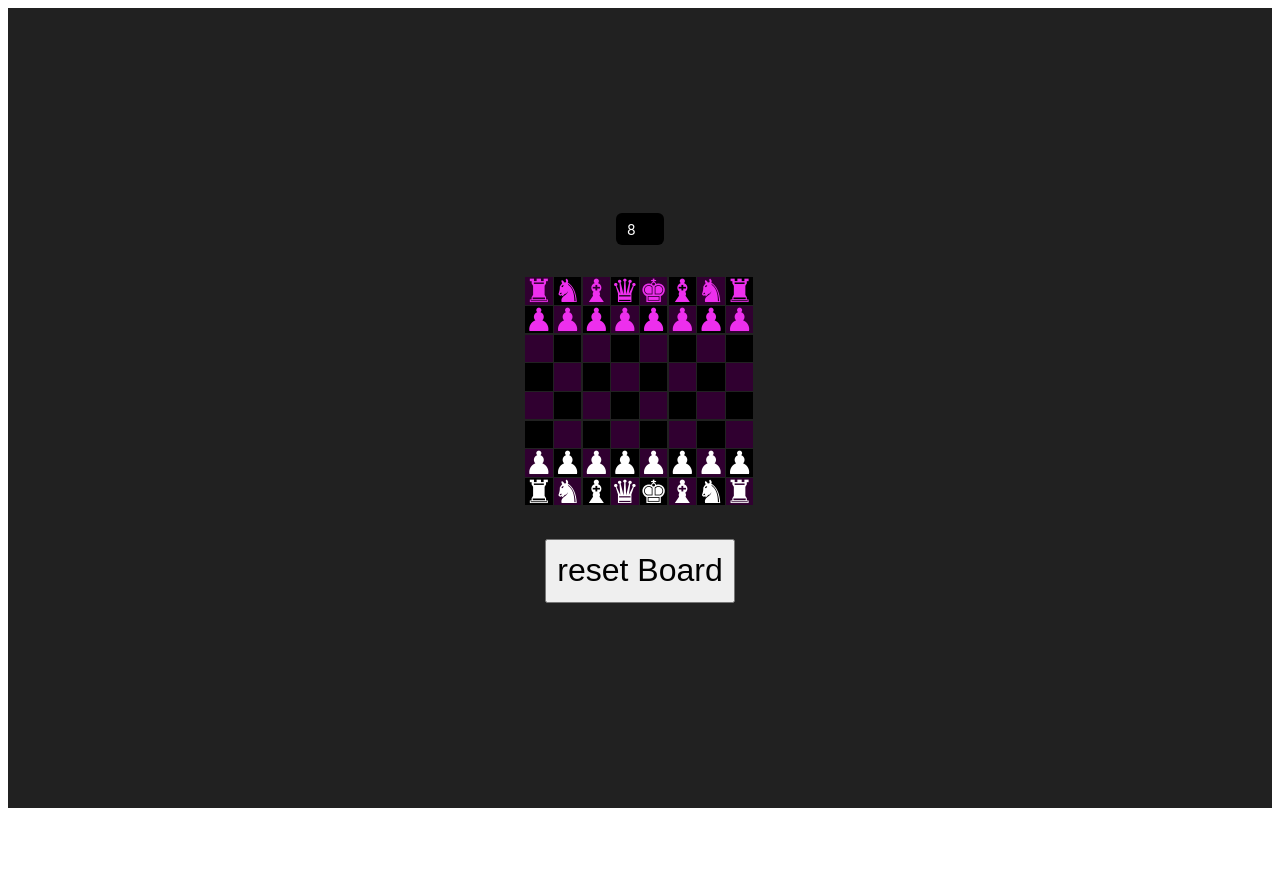
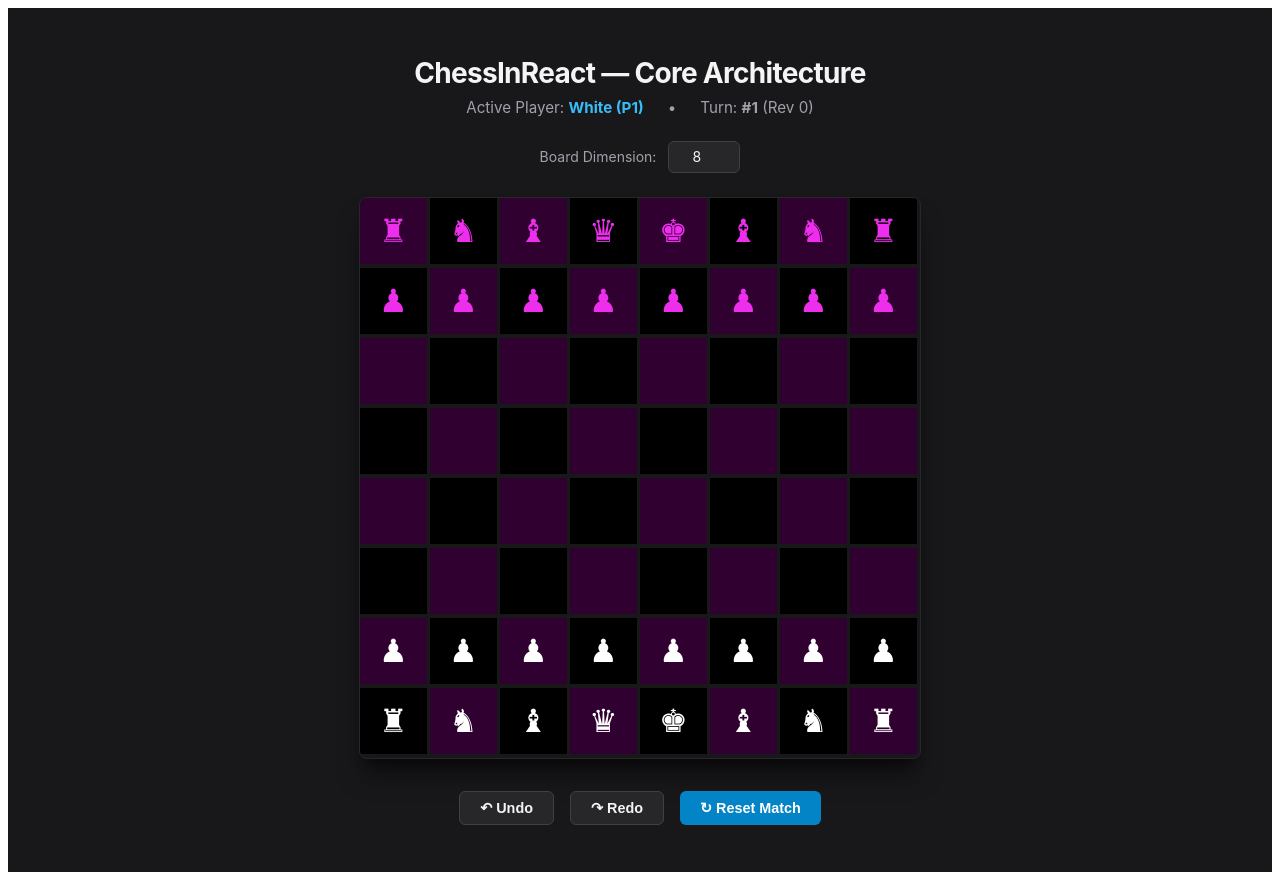
Before and after one commit to PauloSoaf/ChessInReact, a React (Vite) app in the folder ChessInReact/: page / in a window 1280 px wide. Before the commit the page ends 816 px from the top, so only its background shows below. Built offline with nearby package versions, Linux system fonts and the light colour scheme; the HTML template or start-up script is replaced by a standard one.

Commit message:
refactor(app): integrate core store as board source of truth (AUDIT-04)

```diff
--- a/ChessInReact/src/App.tsx
+++ b/ChessInReact/src/App.tsx
@@ -1,95 +1,181 @@
-import { useState } from "react";
-import ChessBoard from "./components/ChessBoard/ChessBoard"
-import { IChessPiece, IChessPieces } from "./Interfaces/Interfaces";
-import { Input } from "antd";
-import { chessPieces } from "./constants/chessPieces";
+import React, { useEffect, useState } from 'react';
+import ChessBoard from './components/ChessBoard/ChessBoard';
+import { Input } from 'antd';
+import { useActivePlayer, useGameActions, useGameStore, useTurnNumber } from './bindings/react/useGameStore';
+import { bootstrapGame } from './core/bootstrap/GameInitializer';
+import { gameStore } from './core/state/gameStore';
 
-const App = () => {
-  const [boardSize, setBoardSize] = useState(8)
+const App: React.FC = () => {
+  const [boardSize, setBoardSize] = useState(8);
 
-  const addColorToPieces = (pieces: IChessPieces, color: string) => {
-    const coloredPieces: IChessPieces = { ...pieces };
-    for (const [key, value] of Object.entries(pieces)) {
-      coloredPieces[key] = { ...value, color: color };
+  const activePlayer = useActivePlayer();
+  const turnNumber = useTurnNumber();
+  const revision = useGameStore((state) => state.domain.revision);
+  const isGameOver = useGameStore((state) => state.domain.isGameOver);
+  const entityCount = useGameStore((state) => Object.keys(state.domain.boardEntities).length);
+
+  const { undo, redo } = useGameActions();
+
+  // Initialize Core match on first mount (AUDIT-04 Single Source of Truth)
+  useEffect(() => {
+    if (entityCount === 0) {
+      bootstrapGame({ targetStore: gameStore });
     }
-    return coloredPieces;
-  }
+  }, [entityCount]);
 
-  // Adicionando a propriedade color às peças brancas e pretas
-  const whiteChessPieces = addColorToPieces(chessPieces, 'white');
-  const blackChessPieces = addColorToPieces(chessPieces, '#ed2fed');
+  const handleReset = () => {
+    bootstrapGame({ targetStore: gameStore });
+  };
 
-  const defaltChessDisplay = [
-    [blackChessPieces.rook, blackChessPieces.knight, blackChessPieces.bishop, blackChessPieces.queen, blackChessPieces.king, blackChessPieces.bishop, blackChessPieces.knight, blackChessPieces.rook],
-    [blackChessPieces.pawn, blackChessPieces.pawn, blackChessPieces.pawn, blackChessPieces.pawn, blackChessPieces.pawn, blackChessPieces.pawn, blackChessPieces.pawn, blackChessPieces.pawn],
-    [chessPieces.none, chessPieces.none, chessPieces.none, chessPieces.none, chessPieces.none, chessPieces.none, chessPieces.none, chessPieces.none],
-    [chessPieces.none, chessPieces.none, chessPieces.none, chessPieces.none, chessPieces.none, chessPieces.none, chessPieces.none, chessPieces.none],
-    [chessPieces.none, chessPieces.none, chessPieces.none, chessPieces.none, chessPieces.none, chessPieces.none, chessPieces.none, chessPieces.none],
-    [chessPieces.none, chessPieces.none, chessPieces.none, chessPieces.none, chessPieces.none, chessPieces.none, chessPieces.none, chessPieces.none],
-    [whiteChessPieces.pawn, whiteChessPieces.pawn, whiteChessPieces.pawn, whiteChessPieces.pawn, whiteChessPieces.pawn, whiteChessPieces.pawn, whiteChessPieces.pawn, whiteChessPieces.pawn],
-    [whiteChessPieces.rook, whiteChessPieces.knight, whiteChessPieces.bishop, whiteChessPieces.queen, whiteChessPieces.king, whiteChessPieces.bishop, whiteChessPieces.knight, whiteChessPieces.rook],
-  ];
-  const [boardDisplay, setBoardDisplay] = useState(defaltChessDisplay);
-
-  const fillBoard = () => {
-    setBoardDisplay(defaltChessDisplay);
-  }
-  const updateBoardDisplay = (newBoardDisplay: Array<IChessPiece>[]) => {
-    setBoardDisplay(newBoardDisplay);
-  };
-  console.log(boardDisplay)
   return (
-    <div style={{
+    <div
+      style={{
         minHeight: '100vh',
         alignItems: 'center',
         display: 'flex',
         justifyContent: 'center',
-      backgroundColor: '#212121',
-      color: 'white',
+        backgroundColor: '#18181b',
+        color: '#f4f4f5',
         flexDirection: 'column',
-      gap: '2rem',
-    }}>
+        gap: '1.5rem',
+        padding: '2rem',
+        fontFamily: 'Inter, system-ui, -apple-system, sans-serif',
+      }}
+    >
+      <header
+        style={{
+          display: 'flex',
+          flexDirection: 'column',
+          alignItems: 'center',
+          gap: '0.5rem',
+        }}
+      >
+        <h1 style={{ margin: 0, fontSize: '1.75rem', fontWeight: 700, letterSpacing: '-0.025em' }}>
+          ChessInReact — Core Architecture
+        </h1>
+        <div
+          style={{
+            display: 'flex',
+            gap: '1.5rem',
+            alignItems: 'center',
+            fontSize: '0.95rem',
+            color: '#a1a1aa',
+          }}
+        >
+          <span>
+            Active Player:{' '}
+            <strong style={{ color: activePlayer === 'P1' ? '#38bdf8' : '#f43f5e' }}>
+              {activePlayer === 'P1' ? 'White (P1)' : 'Black (P2)'}
+            </strong>
+          </span>
+          <span>•</span>
+          <span>
+            Turn: <strong>#{turnNumber}</strong> (Rev {revision})
+          </span>
+          {isGameOver && (
+            <>
+              <span>•</span>
+              <span style={{ color: '#ef4444', fontWeight: 700 }}>GAME OVER</span>
+            </>
+          )}
+        </div>
+      </header>
 
+      <div style={{ display: 'flex', alignItems: 'center', gap: '0.75rem' }}>
+        <label htmlFor="board-size-input" style={{ fontSize: '0.875rem', color: '#a1a1aa' }}>
+          Board Dimension:
+        </label>
         <Input
+          id="board-size-input"
           type="number"
+          min={4}
+          max={16}
           value={boardSize}
           onChange={(event) => {
-          const newSize = Number(event.target.value);
+            const newSize = Math.max(4, Math.min(16, Number(event.target.value) || 8));
             setBoardSize(newSize);
-          setBoardDisplay(prev => {
-              const newBoardDisplay: Array<Array<IChessPiece>> = Array.from({ length: newSize }, (_, rowIndex) =>
-                  Array.from({ length: newSize }, (_, columnIndex) => {
-                      if (rowIndex < prev.length && columnIndex < prev[rowIndex].length) {
-                          return prev[rowIndex][columnIndex];
-                      } else {
-                          return chessPieces.none;
-                      }
-                  })
-              );
-              return newBoardDisplay;
-          });
           }}
           style={{
-        width: '3rem',
+            width: '4.5rem',
             height: '2rem',
-        color: 'white',
-        backgroundColor: 'black',
-        border: 'none',
+            color: '#f4f4f5',
+            backgroundColor: '#27272a',
+            border: '1px solid #3f3f46',
+            borderRadius: '6px',
+            textAlign: 'center',
           }}
         />
-      <ChessBoard
-        boardDisplay={boardDisplay}
-        setBoardDisplay={updateBoardDisplay}
-      />
-      <button style={{
-        width: '15%',
-        height: '4rem',
-        fontSize: '2rem'
+      </div>
+
+      <main
+        style={{
+          width: 'min(80vw, 560px)',
+          borderRadius: '8px',
+          overflow: 'hidden',
+          boxShadow: '0 20px 25px -5px rgba(0, 0, 0, 0.5), 0 8px 10px -6px rgba(0, 0, 0, 0.4)',
+          border: '1px solid #27272a',
         }}
-        onClick={fillBoard}
-      > reset Board</button>
+      >
+        <ChessBoard boardSize={boardSize} />
+      </main>
+
+      <footer style={{ display: 'flex', gap: '1rem', marginTop: '0.5rem' }}>
+        <button
+          type="button"
+          onClick={() => undo()}
+          style={{
+            padding: '0.5rem 1.25rem',
+            fontSize: '0.9rem',
+            fontWeight: 600,
+            cursor: 'pointer',
+            backgroundColor: '#27272a',
+            color: '#f4f4f5',
+            border: '1px solid #3f3f46',
+            borderRadius: '6px',
+            transition: 'background-color 0.15s ease',
+          }}
+        >
+          ↶ Undo
+        </button>
+
+        <button
+          type="button"
+          onClick={() => redo()}
+          style={{
+            padding: '0.5rem 1.25rem',
+            fontSize: '0.9rem',
+            fontWeight: 600,
+            cursor: 'pointer',
+            backgroundColor: '#27272a',
+            color: '#f4f4f5',
+            border: '1px solid #3f3f46',
+            borderRadius: '6px',
+            transition: 'background-color 0.15s ease',
+          }}
+        >
+          ↷ Redo
+        </button>
+
+        <button
+          type="button"
+          onClick={handleReset}
+          style={{
+            padding: '0.5rem 1.25rem',
+            fontSize: '0.9rem',
+            fontWeight: 600,
+            cursor: 'pointer',
+            backgroundColor: '#0284c7',
+            color: '#ffffff',
+            border: 'none',
+            borderRadius: '6px',
+            transition: 'background-color 0.15s ease',
+          }}
+        >
+          ↻ Reset Match
+        </button>
+      </footer>
     </div>
-  )
-}
+  );
+};
 
-export default App
+export default App;
--- a/ChessInReact/src/bindings/react/useGameStore.ts
+++ b/ChessInReact/src/bindings/react/useGameStore.ts
@@ -49,8 +49,11 @@ export function useHighlightedCoords() {
 export function useGameActions() {
   return useGameStore((state) => ({
     executeCommand: state.executeCommand,
+    undo: state.undo,
+    redo: state.redo,
     syncDomainState: state.syncDomainState,
     resetDomainState: state.resetDomainState,
+    setActivePlayer: state.setActivePlayer,
     selectPiece: state.selectPiece,
     setHighlights: state.setHighlights,
     setHoveredCoord: state.setHoveredCoord,
--- a/ChessInReact/src/components/ChessBoard/ChessBoard.tsx
+++ b/ChessInReact/src/components/ChessBoard/ChessBoard.tsx
@@ -1,112 +1,176 @@
-import { useState } from "react";
-import BoardSquare from "../BoardSquare/BoardSquare";
-import { IChessPiece, ISquareInfo } from "../../Interfaces/Interfaces";
-import { chessPieces } from "../../constants/chessPieces";
+import React, { useMemo } from 'react';
+import BoardSquare from '../BoardSquare/BoardSquare';
+import { IChessPiece, ISquareInfo } from '../../Interfaces/Interfaces';
+import { chessPieces } from '../../constants/chessPieces';
+import { useGameActions, useGameStore } from '../../bindings/react/useGameStore';
+import { asCoordinateKey } from '../../core/coordinates';
+import { MovePieceCommand } from '../../core/commands/MovePieceCommand';
+import { IPieceEntity } from '../../core/entities/types';
 
-interface IChessBoard {
-  boardDisplay: IChessPiece[][];
-  setBoardDisplay: (newboardDisplay: Array<IChessPiece>[]) => void;
-
+export interface IChessBoardProps {
+  boardSize?: number;
+  /** Optional legacy prop maintained for backward compatibility */
+  boardDisplay?: IChessPiece[][];
+  setBoardDisplay?: (newBoardDisplay: Array<IChessPiece>[]) => void;
 }
-
-const ChessBoard: React.FC<IChessBoard> = ({boardDisplay, setBoardDisplay}) => {
-
-
-
-  const chessBoard = boardDisplay.map((row, rowIndex) => {
-    return row.map((column, columnIndex) => {
-      return (
-        {
-          key: `${columnIndex}-${rowIndex}`,
-          squareID: `${columnIndex}-${rowIndex}`,
-          name: `${column}${rowIndex}`,
-          x: columnIndex,
-          y: rowIndex,
-          piece: column,
-        }
-      );
-    });
-  });
-
-
 
 const defaultLightSquare = {
   backgroundColor: 'black',
-  }
+};
 const defaultDarkSquare = {
   backgroundColor: '#300030',
+};
+
+const getSquareBackground = (row: number, column: number) => {
+  return (row + column) % 2 === 0
+    ? defaultDarkSquare.backgroundColor
+    : defaultLightSquare.backgroundColor;
+};
+
+export const ChessBoard: React.FC<IChessBoardProps> = ({ boardSize = 8 }) => {
+  const domain = useGameStore((state) => state.domain);
+  const ui = useGameStore((state) => state.ui);
+  const { executeCommand, selectPiece, setActivePlayer } = useGameActions();
+
+  // Derive board display matrix reactively from Core domain state (Single Source of Truth - AUDIT-04)
+  const derivedBoard = useMemo(() => {
+    const grid: IChessPiece[][] = [];
+
+    for (let rowIndex = 0; rowIndex < boardSize; rowIndex++) {
+      const row: IChessPiece[] = [];
+      const gameY = boardSize - 1 - rowIndex;
+
+      for (let colIndex = 0; colIndex < boardSize; colIndex++) {
+        const gameX = colIndex;
+        const coordKey = asCoordinateKey(`${gameX},${gameY}`);
+        const entityId = domain.occupancy[coordKey];
+        const entity = entityId
+          ? (domain.boardEntities[entityId] as IPieceEntity | undefined)
+          : undefined;
+
+        if (entity && entity.type === 'PIECE' && !entity.isCaptured) {
+          const variantKey = entity.variantId.toLowerCase();
+          const base = chessPieces[variantKey] ?? { symbol: '♟', name: variantKey };
+          row.push({
+            name: entity.variantId,
+            symbol: base.symbol,
+            color: entity.ownerId === 'P1' ? 'white' : '#ed2fed',
+          });
+        } else {
+          row.push(chessPieces.none);
+        }
+      }
+      grid.push(row);
+    }
+    return grid;
+  }, [domain.occupancy, domain.boardEntities, boardSize]);
+
+  const handleSquareClick = (squareInfo: ISquareInfo) => {
+    const gameX = squareInfo.column;
+    const gameY = boardSize - 1 - squareInfo.row;
+    const clickedCoord = asCoordinateKey(`${gameX},${gameY}`);
+
+    const clickedEntityId = domain.occupancy[clickedCoord];
+    const clickedEntity = clickedEntityId
+      ? (domain.boardEntities[clickedEntityId] as IPieceEntity | undefined)
+      : undefined;
+
+    // 1. If no piece is currently selected
+    if (!ui.selectedPieceId) {
+      if (
+        clickedEntity &&
+        clickedEntity.type === 'PIECE' &&
+        clickedEntity.ownerId === domain.activePlayer &&
+        !clickedEntity.isCaptured
+      ) {
+        selectPiece(clickedEntity.id);
+      }
+      return;
     }
 
-  const defaltBackground = (row: number, column: number) => {
-    if ((row + column) % 2 === 0) {
-      return defaultDarkSquare.backgroundColor;
-    } else {
-      return defaultLightSquare.backgroundColor;
-    }
+    // 2. A piece is currently selected
+    const selectedEntity = domain.boardEntities[ui.selectedPieceId] as
+      | IPieceEntity
+      | undefined;
+    if (!selectedEntity) {
+      selectPiece(null);
+      return;
     }
 
-
-  const [selectedPiece, setSelectedPiece] = useState<{ squareInfo: ISquareInfo, piece: IChessPiece }>(
-    {
-       squareInfo: {
-        row: 0,
-        column: 0,
-        squareID: '',
-        name: '',
-
-  }, piece: {name: 'none'} });
-
-  const handleClick = (squareInfo: ISquareInfo, piece: IChessPiece) => {
-    if (selectedPiece.squareInfo.squareID === '' || selectedPiece.piece === chessPieces.none) {
-      setSelectedPiece({ squareInfo, piece });
-    } else {
-      const [column, row] = [squareInfo.column, squareInfo.row];
-      const [selectedColumn, selectedRow] = [selectedPiece.squareInfo.column, selectedPiece.squareInfo.row];
-      const newBoardDisplay = [...boardDisplay];
-      newBoardDisplay[selectedRow][selectedColumn] = chessPieces.none;
-      newBoardDisplay[row][column] = selectedPiece.piece;
-      setBoardDisplay(newBoardDisplay);
-      setSelectedPiece(
-        {
-          squareInfo: {
-           row: 0,
-           column: 0,
-           squareID: '',
-           name: '',
-
-     }, piece: {name: 'none'}}
-      )
-    }
+    // Clicking the same piece deselects it
+    if (selectedEntity.id === clickedEntityId || selectedEntity.position === clickedCoord) {
+      selectPiece(null);
+      return;
     }
 
+    // Clicking another friendly piece switches the selection
+    if (
+      clickedEntity &&
+      clickedEntity.type === 'PIECE' &&
+      clickedEntity.ownerId === domain.activePlayer &&
+      !clickedEntity.isCaptured
+    ) {
+      selectPiece(clickedEntity.id);
+      return;
+    }
+
+    // Dispatch MovePieceCommand through Core State Store
+    try {
+      const moveCmd = new MovePieceCommand(
+        selectedEntity.id,
+        selectedEntity.position,
+        clickedCoord,
+        domain.activePlayer
+      );
+      executeCommand(moveCmd);
+
+      // Advance turn
+      setActivePlayer(domain.activePlayer === 'P1' ? 'P2' : 'P1');
+    } catch (err) {
+      console.warn('Move rejected by Core invariants:', err);
+    } finally {
+      selectPiece(null);
+    }
+  };
 
   return (
-    <div style={{
+    <div
+      data-testid="chess-board"
+      style={{
         display: 'grid',
-      aspectRatio: 1 / 1,
-      gridTemplateColumns: `repeat(${boardDisplay.length}, 1fr)`,
-      gridTemplateRows: `repeat(${boardDisplay.length}, 1fr)`,
-    }}>
-      {chessBoard.map((row, rowIndex) => row.map((column, columnIndex) =>
+        aspectRatio: '1 / 1',
+        gridTemplateColumns: `repeat(${boardSize}, 1fr)`,
+        gridTemplateRows: `repeat(${boardSize}, 1fr)`,
+      }}
+    >
+      {derivedBoard.map((row, rowIndex) =>
+        row.map((piece, columnIndex) => {
+          const gameY = boardSize - 1 - rowIndex;
+          const gameX = columnIndex;
+          const coordKey = asCoordinateKey(`${gameX},${gameY}`);
+          const entityId = domain.occupancy[coordKey];
+          const isSelected = Boolean(ui.selectedPieceId && entityId === ui.selectedPieceId);
+
+          return (
             <BoardSquare
-          piece={column.piece}
               key={`${columnIndex}-${rowIndex}`}
-          squareInfo={
-            {
+              piece={piece}
+              boardDisplay={derivedBoard}
+              squareInfo={{
                 row: rowIndex,
                 column: columnIndex,
                 squareID: `${columnIndex}-${rowIndex}`,
-              name: column.name,
-            }
-          }
-          boardDisplay={boardDisplay}
-          backgroundColor={defaltBackground(rowIndex, columnIndex)}
-          isSelected={selectedPiece.squareInfo.squareID === `${columnIndex}-${rowIndex}`}
-          handleClick={handleClick}
-        />))}
+                name: `${piece.name}${rowIndex}`,
+              }}
+              backgroundColor={getSquareBackground(rowIndex, columnIndex)}
+              isSelected={isSelected}
+              handleClick={handleSquareClick}
+            />
+          );
+        })
+      )}
+    </div>
+  );
+};
 
-    </div>
-  )
-
-}
 export default ChessBoard;
--- a/ChessInReact/src/core/bootstrap/GameInitializer.ts
+++ b/ChessInReact/src/core/bootstrap/GameInitializer.ts
@@ -8,6 +8,7 @@ export interface BootstrapConfig {
   readonly matchId?: string;
   readonly variantId?: 'classic_square' | 'hex_ffa';
   readonly initialPieces?: readonly IPieceEntity[];
+  readonly targetStore?: GameStoreInstance;
 }
 
 export interface BootstrapContext {
@@ -108,7 +109,10 @@ export function bootstrapGame(config?: BootstrapConfig): BootstrapContext {
     domain.occupancy[piece.position] = piece.id;
   }
 
-  const store = createGameStore(domain);
+  const store = config?.targetStore ?? createGameStore(domain);
+  if (config?.targetStore) {
+    config.targetStore.getState().resetDomainState(domain);
+  }
 
   const durationMs = performance.now() - startTime;
 
--- a/ChessInReact/src/core/state/gameState.ts
+++ b/ChessInReact/src/core/state/gameState.ts
@@ -76,6 +76,8 @@ export interface IStoreCommand {
 export interface IGameActions {
   // Domain actions
   executeCommand(command: IStoreCommand): void;
+  undo(): boolean;
+  redo(): boolean;
   syncDomainState(newDomainState: IDomainState): void;
   resetDomainState(initialDomain: IDomainState): void;
   setGameStatus(isGameOver: boolean, winnerId?: PlayerId | null): void;
--- a/ChessInReact/src/core/state/gameStore.ts
+++ b/ChessInReact/src/core/state/gameStore.ts
@@ -2,6 +2,8 @@ import { createStore } from 'zustand/vanilla';
 import { subscribeWithSelector } from 'zustand/middleware';
 import { produce } from 'immer';
 import { CoordinateKey, EntityId, PlayerId } from '../coordinates/types';
+import { HistoryManager } from '../history/HistoryManager';
+import { ICommand } from '../commands/types';
 import {
   IDomainState,
   IGameStore,
@@ -16,8 +18,11 @@ import { createDefaultDomainState, createDefaultUIState } from './initialState';
  */
 export function createGameStore(
   initialDomain?: IDomainState,
-  initialUI?: IPresentationUIState
+  initialUI?: IPresentationUIState,
+  historyManager?: HistoryManager
 ) {
+  const history = historyManager ?? new HistoryManager();
+
   return createStore<IGameStore>()(
     subscribeWithSelector((set) => ({
       domain: initialDomain ?? createDefaultDomainState(),
@@ -26,12 +31,42 @@ export function createGameStore(
       executeCommand: (command: IStoreCommand) => {
         set((state) => ({
           domain: produce(state.domain, (draft) => {
-            command.execute(draft as IDomainState);
+            history.execute(command as ICommand, draft as IDomainState);
             (draft as { revision: number }).revision += 1;
             (draft as { turnState: { lastActionTimestamp: number } }).turnState.lastActionTimestamp =
               Date.now();
           }),
         }));
+      },
+
+      undo: () => {
+        let success = false;
+        set((state) => ({
+          domain: produce(state.domain, (draft) => {
+            success = history.undo(draft as IDomainState);
+            if (success) {
+              (draft as { revision: number }).revision += 1;
+              (draft as { turnState: { lastActionTimestamp: number } }).turnState.lastActionTimestamp =
+                Date.now();
+            }
+          }),
+        }));
+        return success;
+      },
+
+      redo: () => {
+        let success = false;
+        set((state) => ({
+          domain: produce(state.domain, (draft) => {
+            success = history.redo(draft as IDomainState);
+            if (success) {
+              (draft as { revision: number }).revision += 1;
+              (draft as { turnState: { lastActionTimestamp: number } }).turnState.lastActionTimestamp =
+                Date.now();
+            }
+          }),
+        }));
+        return success;
       },
 
       syncDomainState: (newDomainState: IDomainState) => {
@@ -41,6 +76,7 @@ export function createGameStore(
       },
 
       resetDomainState: (newDomain: IDomainState) => {
+        history.clear();
         set(() => ({
           domain: newDomain,
           ui: createDefaultUIState(),
```
Also changed, not shown: 1 other file (tests, documents, lock files or other folders). Lines whose indentation alone changed are shown as unchanged.
